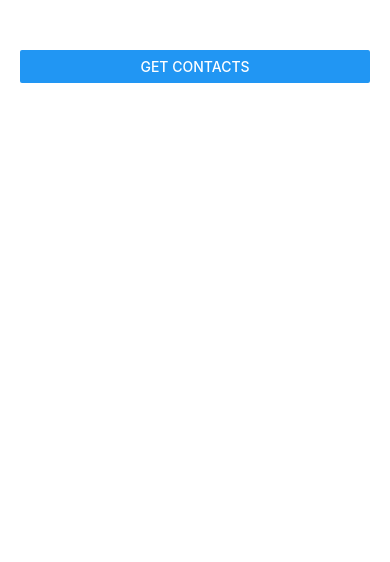
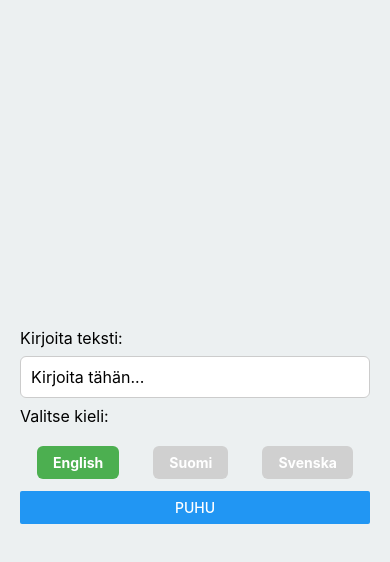
Before and after one commit to anniinakettunen/mobiiliohjelmointi_online, a React Native app: screen / in a window 390 px wide. Shown: the top 562 px of the page. Built offline with nearby package versions, Linux system fonts and the light colour scheme.

Commit message:
teksti puheeksi tehtävä

```diff
--- a/App.js
+++ b/App.js
@@ -1,48 +1,49 @@
 import React, { useState } from 'react';
-import { View, Text, Button, FlatList, StyleSheet, Alert } from 'react-native';
-import * as Contacts from 'expo-contacts';
+import { View, Text, TextInput, Button, StyleSheet, TouchableOpacity } from 'react-native';
+import * as Speech from 'expo-speech';
 
 export default function App() {
-  const [contacts, setContacts] = useState([]);
+  const [text, setText] = useState('');
+  const [language, setLanguage] = useState('en-US');
 
-  const getContacts = async () => {
-    const { status } = await Contacts.requestPermissionsAsync();
-    if (status === 'granted') {
-      const { data } = await Contacts.getContactsAsync({
-        fields: [Contacts.Fields.PhoneNumbers],
-      });
-
-      if (data.length > 0) {
-        setContacts(data);
-      } else {
-        Alert.alert('Warning', 'No contacts found.');
-      }
-    } else {
-      Alert.alert('Permission denied', 'Cannot access contacts without permission.');
-    }
-  };
-
-  const renderItem = ({ item }) => {
-    const phone = item.phoneNumbers && item.phoneNumbers.length > 0
-      ? item.phoneNumbers[0].number
-      : 'No number';
-
-    return (
-      <View style={styles.contactItem}>
-        <Text style={styles.contactText}>{item.name}</Text>
-        <Text style={styles.numberText}>{phone}</Text>
-      </View>
-    );
+  const speak = () => {
+    if (text.trim().length === 0) return;
+    Speech.speak(text, { language });
   };
 
   return (
     <View style={styles.container}>
-      <Button title="Get Contacts" onPress={getContacts} />
-      <FlatList
-        data={contacts}
-        keyExtractor={(item) => item.id}
-        renderItem={renderItem}
+      <Text style={styles.label}>Kirjoita teksti:</Text>
+      <TextInput
+        style={styles.input}
+        placeholder="Kirjoita tähän..."
+        value={text}
+        onChangeText={setText}
       />
+
+      <Text style={styles.label}>Valitse kieli:</Text>
+      <View style={styles.languageContainer}>
+        <TouchableOpacity
+          style={[styles.langButton, language === 'en-US' && styles.langButtonSelected]}
+          onPress={() => setLanguage('en-US')}
+        >
+          <Text style={styles.langText}>English</Text>
+        </TouchableOpacity>
+        <TouchableOpacity
+          style={[styles.langButton, language === 'fi-FI' && styles.langButtonSelected]}
+          onPress={() => setLanguage('fi-FI')}
+        >
+          <Text style={styles.langText}>Suomi</Text>
+        </TouchableOpacity>
+        <TouchableOpacity
+          style={[styles.langButton, language === 'sv-SE' && styles.langButtonSelected]}
+          onPress={() => setLanguage('sv-SE')}
+        >
+          <Text style={styles.langText}>Svenska</Text>
+        </TouchableOpacity>
+      </View>
+
+      <Button title="Puhu" onPress={speak} />
     </View>
   );
 }
@@ -50,20 +51,38 @@ export default function App() {
 const styles = StyleSheet.create({
   container: {
     flex: 1,
+    justifyContent: 'center',
     padding: 20,
-    paddingTop: 50,
+    backgroundColor: '#ecf0f1',
   },
-  contactItem: {
+  label: {
+    fontSize: 16,
+    marginVertical: 8,
+  },
+  input: {
+    borderWidth: 1,
+    borderColor: '#ccc',
+    borderRadius: 6,
     padding: 10,
-    borderBottomWidth: 1,
-    borderBottomColor: '#ccc',
+    fontSize: 16,
+    backgroundColor: '#fff',
   },
-  contactText: {
-    fontSize: 16,
+  languageContainer: {
+    flexDirection: 'row',
+    justifyContent: 'space-around',
+    marginVertical: 12,
+  },
+  langButton: {
+    paddingVertical: 8,
+    paddingHorizontal: 16,
+    borderRadius: 6,
+    backgroundColor: '#d0d0d0',
+  },
+  langButtonSelected: {
+    backgroundColor: '#4CAF50',
+  },
+  langText: {
+    color: '#fff',
     fontWeight: 'bold',
   },
-  numberText: {
-    fontSize: 14,
-    color: '#555',
-  },
 });
--- a/package.json
+++ b/package.json
@@ -19,7 +19,9 @@
     "react-native": "0.79.5",
     "react-native-maps": "1.20.1",
     "expo-camera": "~16.1.11",
-    "expo-contacts": "~14.2.5"
+    "expo-contacts": "~14.2.5",
+    "expo-speech": "~13.1.7",
+    "@react-native-segmented-control/segmented-control": "2.5.7"
   },
   "devDependencies": {
     "@babel/core": "^7.20.0"
```
Also changed, not shown: 1 other file (tests, documents, lock files or other folders).
